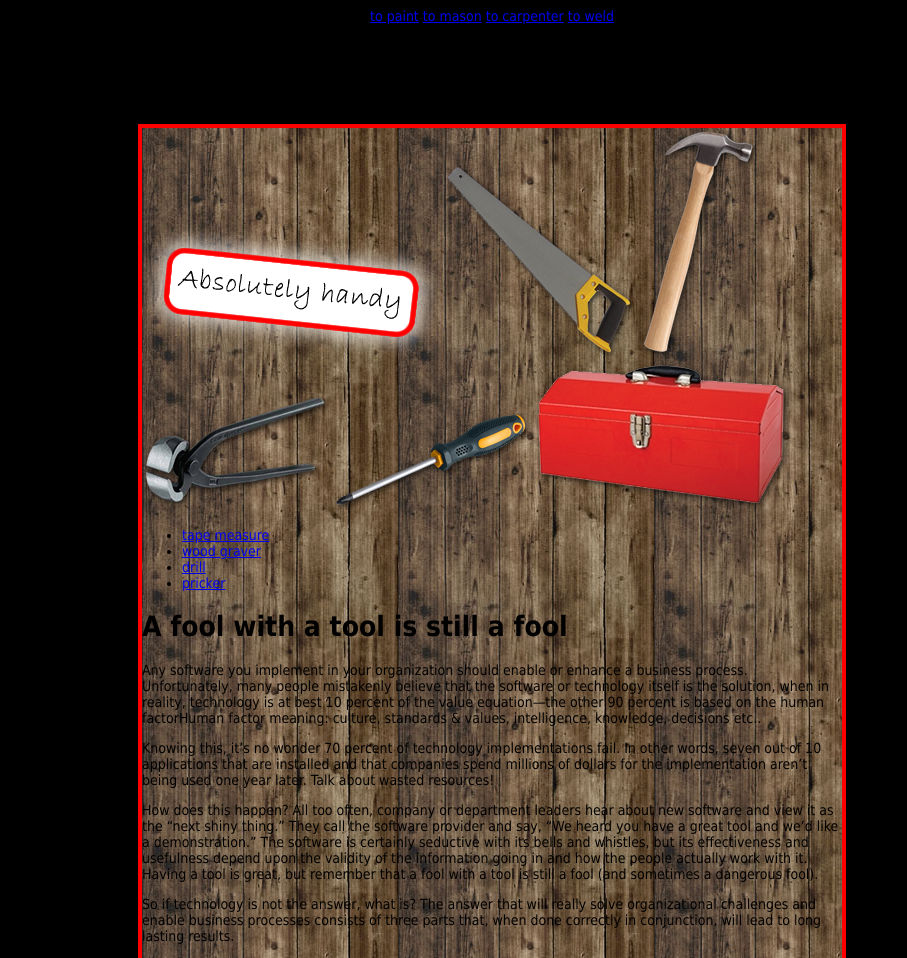
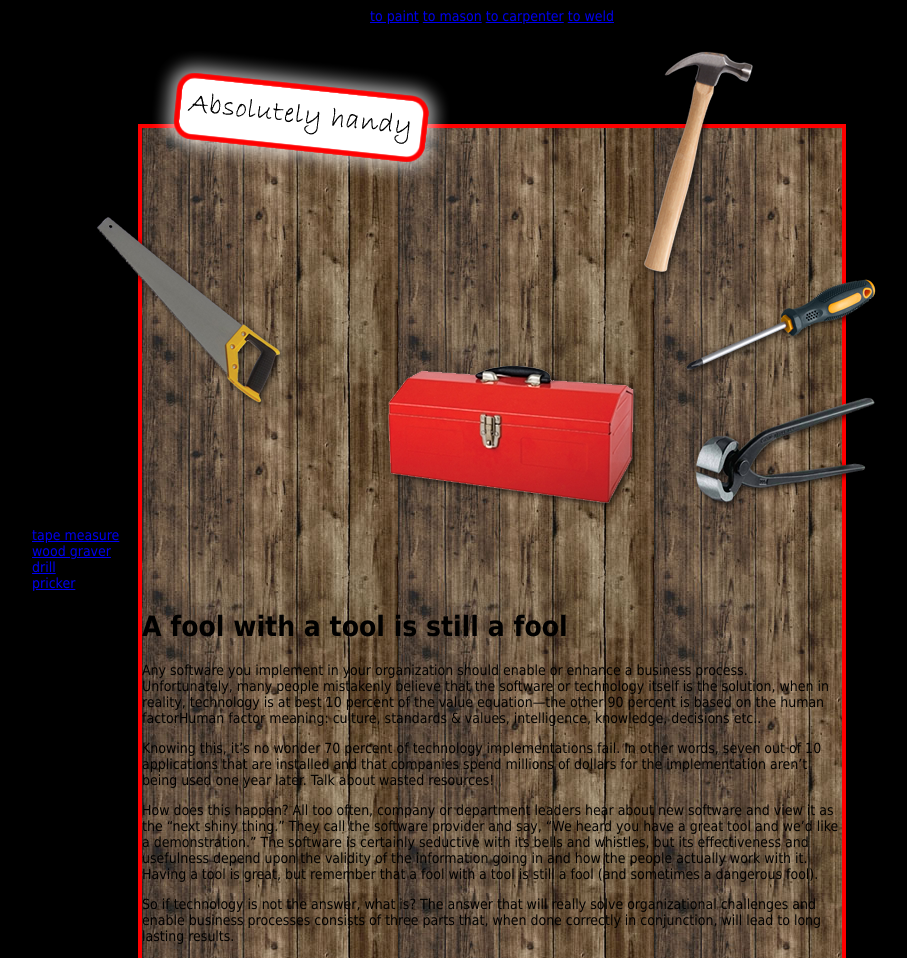
Before and after one commit to RemcoKroonen/-handy, a plain HTML site: page Index.html in a window 1280 px wide. Shown: the top 958 px of the page, without its empty margins (148-1055 px from the left). Drawn offline with Linux system fonts and the light colour scheme.

Commit message:
relative position gebruikt

```diff
--- a/handy.css
+++ b/handy.css
@@ -13,3 +13,30 @@ body {
 	background-image : url(img/bg.jpg);
 	border : 4px solid red;
 }
+#title {
+	position: relative;
+	top: -175px;
+	left: 10px;
+}
+#hammer {
+	position: relative;
+	top: -80px;
+}
+#saw {
+	position: relative;
+	left: -350px;
+	top: 50px;
+}
+#pincers{
+	position: relative;
+	left: 550px;
+}
+#screwdriver {
+	position: relative;
+	top: -135px;
+	left: 350px;
+}
+#toolbox {
+	position: relative;
+	left: -150px;
+}
```
